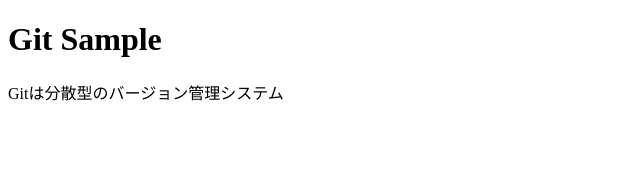
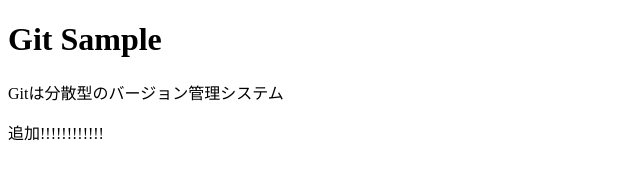
Before and after one commit to rnakamine/codebase2_git_sample, a plain HTML site: page index.html in a window 1280 px wide. Shown: the whole page, without its empty margins (0-640 px from the left). Drawn offline with Linux system fonts and the light colour scheme.

Commit message:
add p-tag

```diff
--- a/index.html
+++ b/index.html
@@ -7,5 +7,6 @@
   <body>
     <h1>Git Sample</h1>
     <p>Gitは分散型のバージョン管理システム</p>
+    <p>追加!!!!!!!!!!!!</p>
   </body>
 </html>
```
